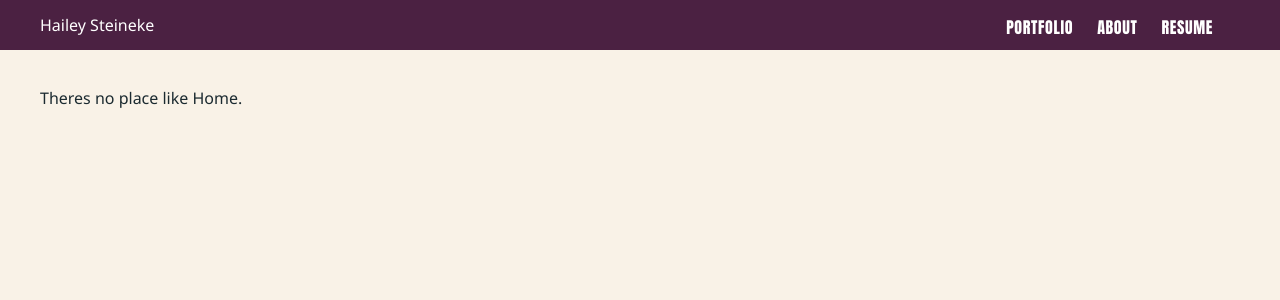
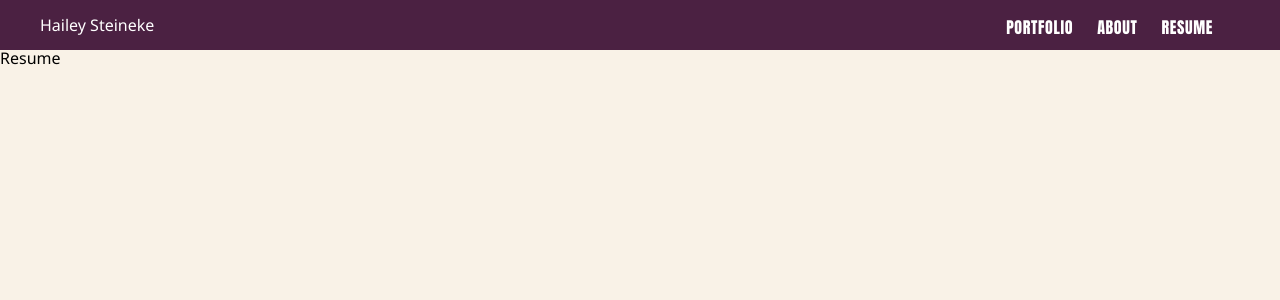
Before and after one commit to hdsteineke/portfolio-site, a React app: page /resume in a window 1280 px wide. Before the commit this address led to /. Shown: the top 300 px of the page. Built offline with nearby package versions, Linux system fonts and the light colour scheme; a web font is replaced by a local one.

Commit message:
setting up for resume page

```diff
--- a/src/components/App.jsx
+++ b/src/components/App.jsx
@@ -9,6 +9,7 @@ import Layout from './Page/Layout.jsx';
 import Home from './Home/Home.jsx';
 import Portfolio from './Portfolio/Portfolio.jsx';
 import About from './About/About.jsx';
+import Resume from './Resume/Resume.jsx';
 
 export default function App() {
   return (
@@ -17,6 +18,7 @@ export default function App() {
         <Route path="/" element={<Layout />}>
           <Route path="portfolio" element={<Portfolio />} />
           <Route path="about" element={<About />} />
+          <Route path="resume" element={<Resume />} />
           <Route index element={<Home />} />
           <Route path="*" element={<Navigate to="/" replace />} />
         </Route>
--- a/src/components/Home/Home.jsx
+++ b/src/components/Home/Home.jsx
@@ -3,7 +3,7 @@ import styles from  './Home.css';
 export default function Home() {
   return (
     <div className={styles.Home}>
-      <p>Theres no place like Home.</p>
+      <p>Here lies a resume.</p>
     </div>
   );
 }
--- a/src/components/Page/Header/Navigation.jsx
+++ b/src/components/Page/Header/Navigation.jsx
@@ -6,7 +6,7 @@ export default function Navigation() {
     <nav className={styles.Navigation}>
       <NavLink to="portfolio">Portfolio</NavLink>
       <NavLink to="about">About</NavLink>
-      <NavLink to="resume">Resume</NavLink>
+      <NavLink to="resume.pdf">Resume</NavLink>
     </nav>
   );
 }
--- /dev/null
+++ b/src/components/Resume/Resume.jsx
@@ -0,0 +1,6 @@
+
+export default function Resume() {
+  return (
+    <a target="_blank" href="resume.pdf">Resume</a>
+  );
+}
```
Also changed, not shown: 1 other file (tests, documents, lock files or other folders).
